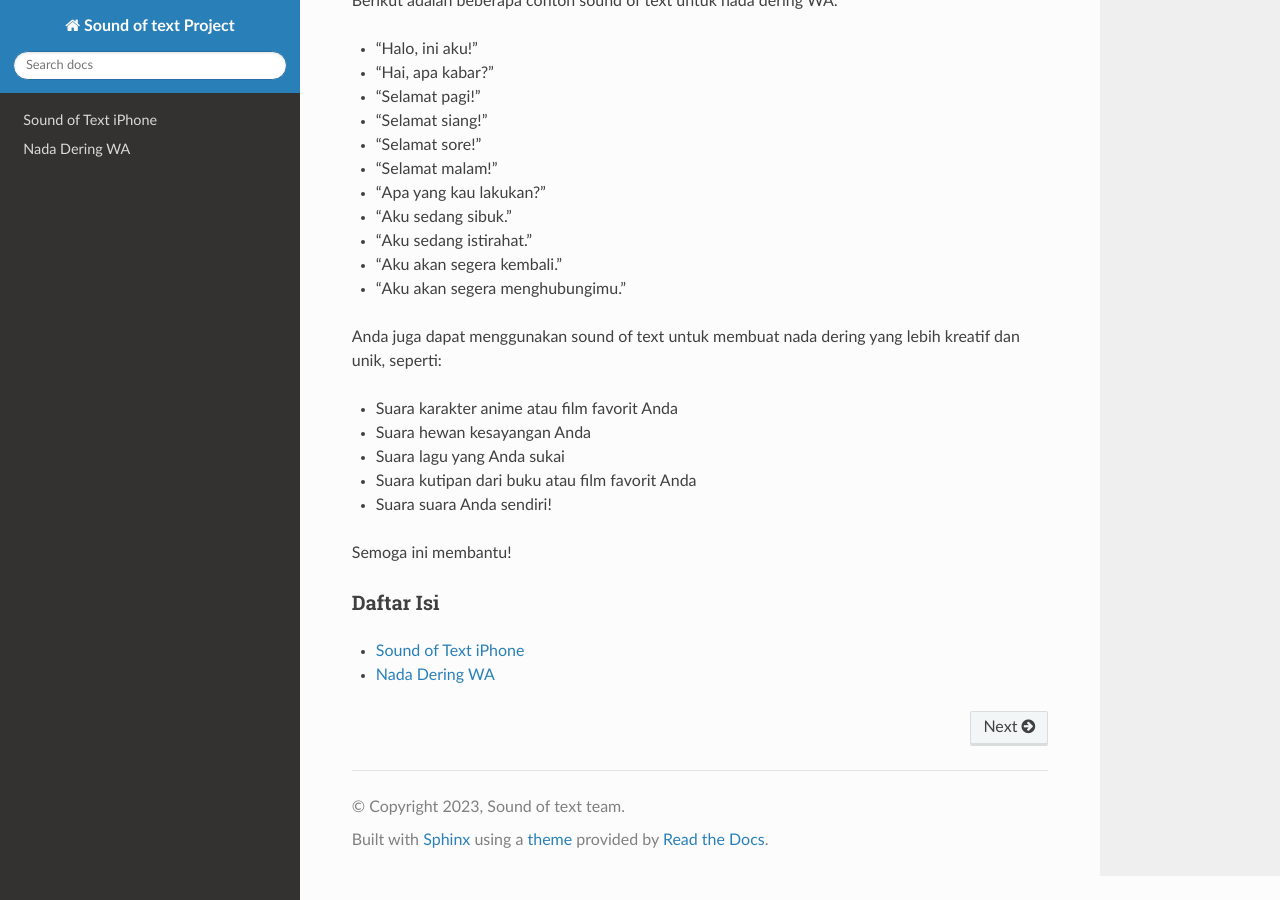
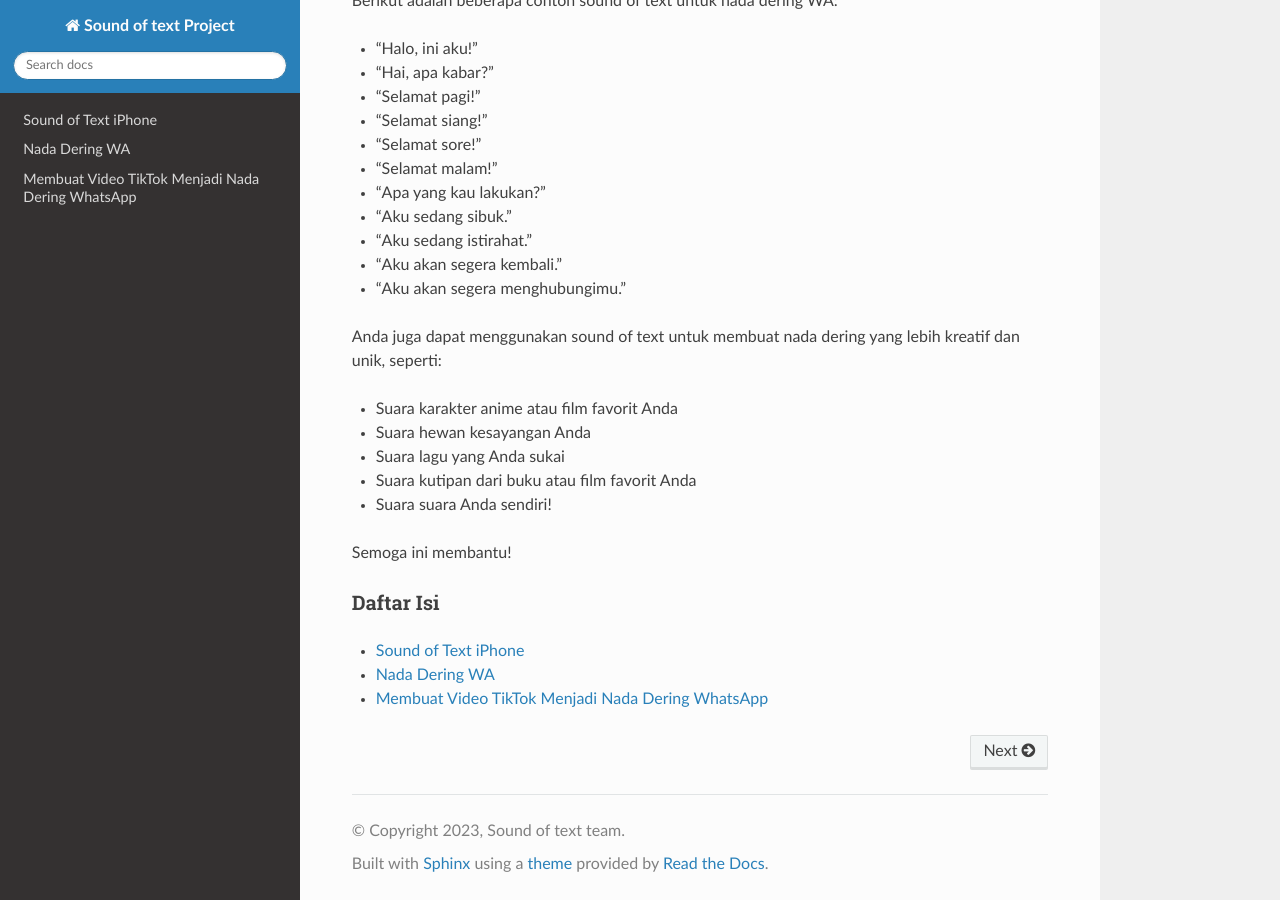
Before and after one commit to psmithr/soundoftext, a Sphinx documentation site: the page built from docs/index.rst, in a window 1280 px wide and 900 px high, scrolled down 1723 px. Built offline with Sphinx 7.4.7 and the Read the Docs theme 2.0.0, drawn with Linux system fonts in a browser that asks for light colours; pages that are not in the unit, such as notebooks, are missing from menus.

Commit message:
Update index.rst

```diff
--- a/docs/index.rst
+++ b/docs/index.rst
@@ -85,3 +85,4 @@ Daftar Isi
    style-guide
    iphone/index
    nada-dering/index
+   sound-tiktok/index
```
